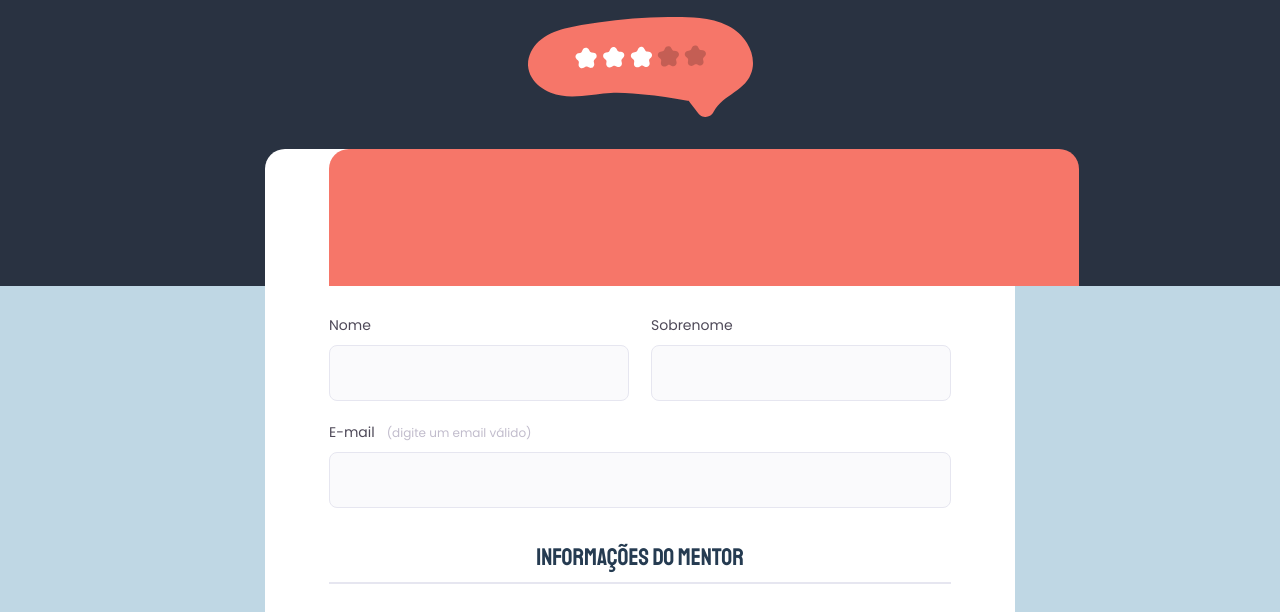
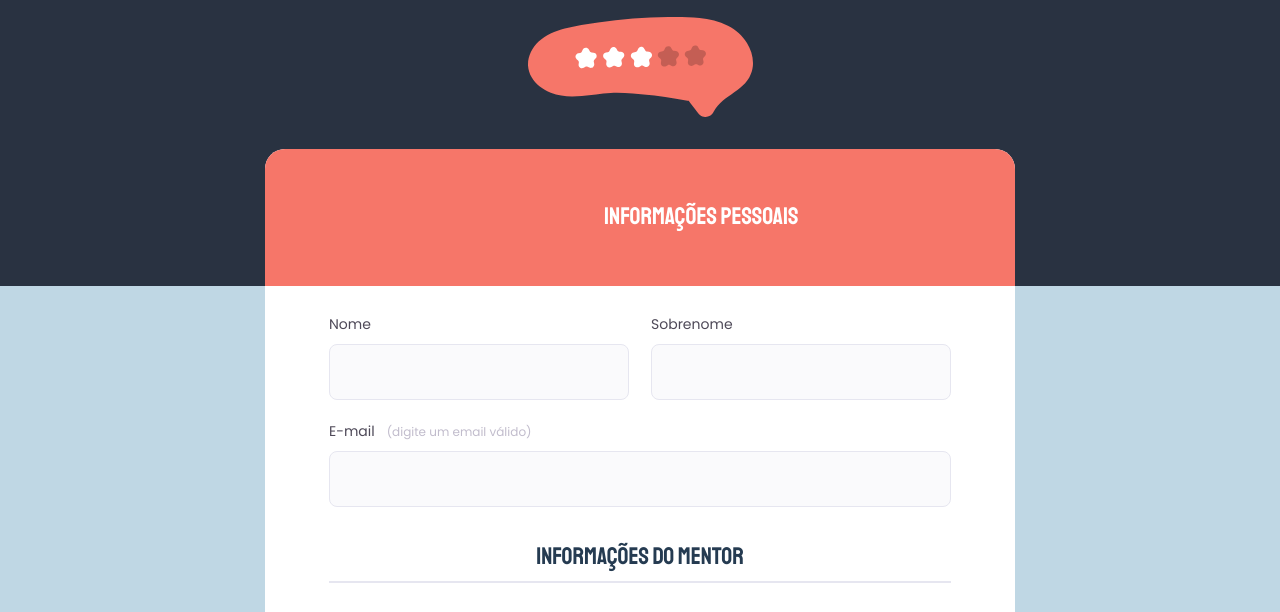
Before and after one commit to PabloVSdaFonseca/Form-AvalieSuaMentoria, a plain HTML site: page index.html in a window 1280 px wide. Shown: the part 179-791 px from the top of the page. Drawn offline with Linux system fonts and the light colour scheme.

Commit message:
Correcting the overlapping elements

```diff
--- a/index.html
+++ b/index.html
@@ -19,8 +19,9 @@
 
   <form id="Mentorship-avaliation">
     <fieldset>
+      <legend id="title">Informações pessoais</legend>
+
       <div class="fieldset-wrapper">
-        <legend id="title">Informações pessoais</legend>
 
         <div class="col-2">
 
--- a/style.css
+++ b/style.css
@@ -50,8 +50,6 @@ header img {
   margin: 20px auto 32px;
 }
 
-
-
 form::before {
   content: '';
   width: 750px;
@@ -60,7 +58,7 @@ form::before {
   position: absolute;
   z-index: 1;
   border-radius: 20px 20px 0px 0px;
-  padding: 0;
+  margin-left: -64px;
 }
 
 form {
@@ -75,15 +73,17 @@ form {
 }
 
 #title {
-  margin: 50px auto 80px;
-
+  margin: 50px 275px;
+  position: absolute;
+  z-index: 2;
+  color: #FFFFFF;
 }
 
 fieldset {
   border-style: none;
 }
 
-.fieldset-wrapper legend {
+legend {
   font-weight: 400;
   font-size: 24px;
   line-height: 34px;
@@ -166,6 +166,7 @@ fieldset {
 .fieldset-wrapper .col-2 {
   display: flex;
   gap: 22px;
+  margin-top: 163px;
 }
 
 .col-2 > div:nth-child(1) {
```
